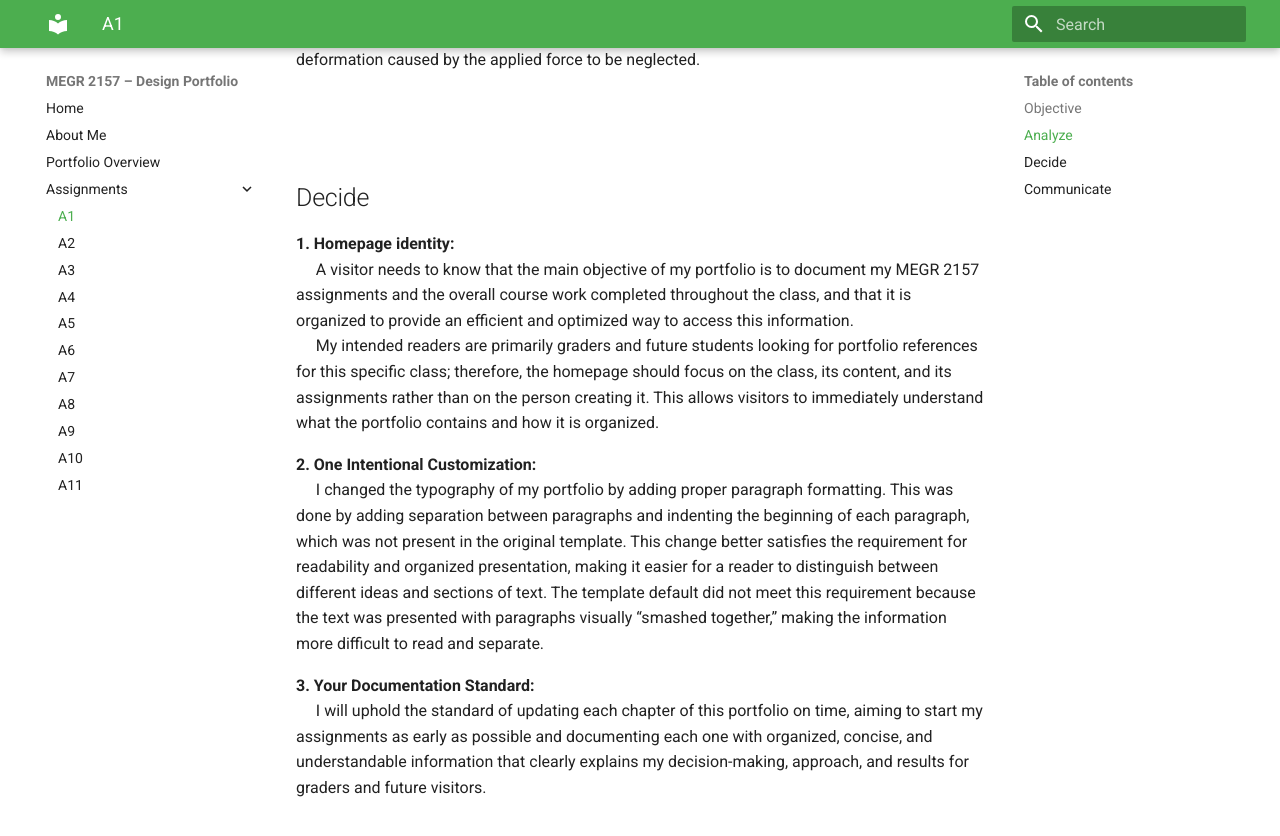
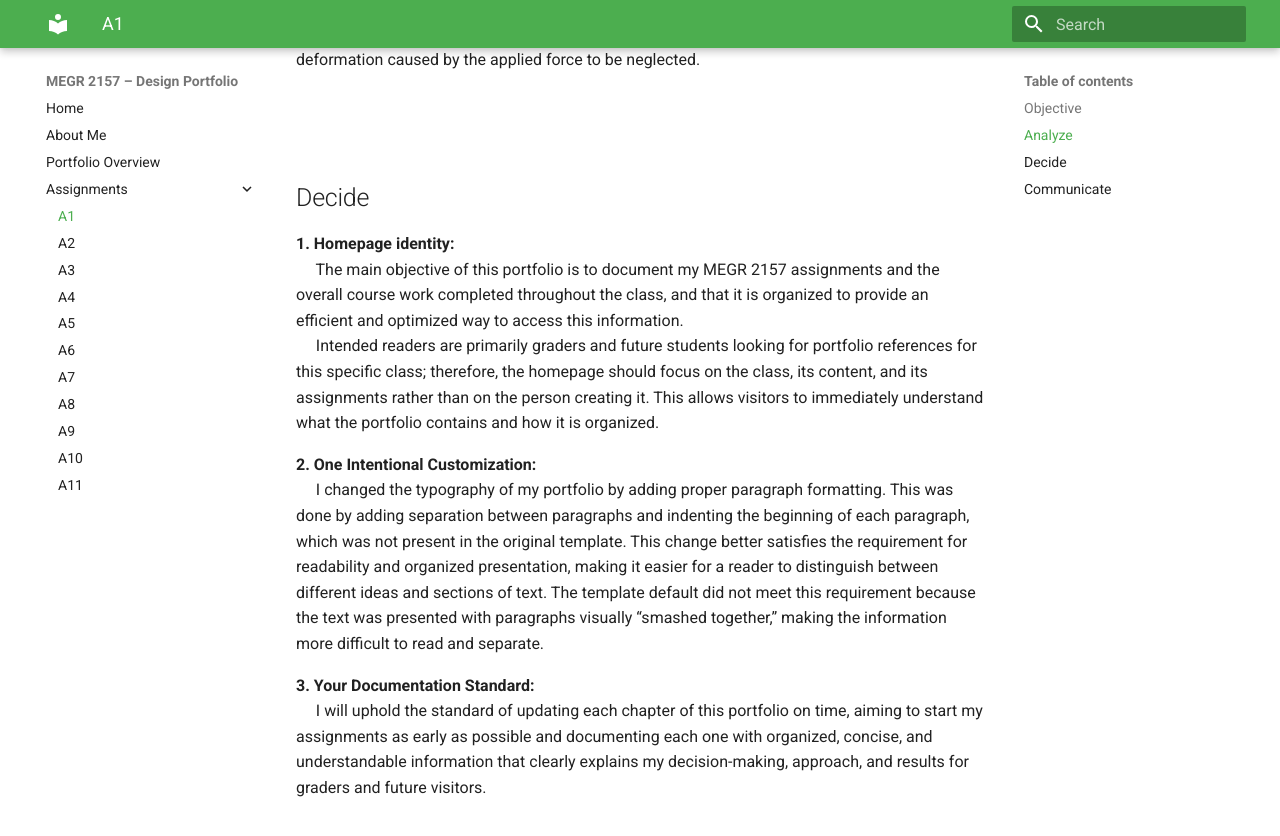
Before and after one commit to abatisti/megr2157-portfolio, an MkDocs documentation site: the page built from docs/assignments/A01/index.md, in a window 1280 px wide and 900 px high, scrolled down 2002 px. Shown: the top 836 px of the window. Built offline with MkDocs 1.6.1 and Material for MkDocs 9.7.7, drawn with Linux system fonts in a browser that asks for light colours.

Commit message:
Update index.md

```diff
--- a/docs/assignments/A01/index.md
+++ b/docs/assignments/A01/index.md
@@ -47,8 +47,8 @@ One assumption that makes this model valid is that the wrench is sufficiently ri
 ## Decide
 
 **1. Homepage identity:**
-&nbsp;&nbsp;&nbsp;&nbsp;  A visitor needs to know that the main objective of my portfolio is to document my MEGR 2157 assignments and the overall course work completed throughout the class, and that it is organized to provide an efficient and optimized way to access this information.
-&nbsp;&nbsp;&nbsp;&nbsp;   My intended readers are primarily graders and future students looking for portfolio references for this specific class; therefore, the homepage should focus on the class, its content, and its assignments rather than on the person creating it. This allows visitors to immediately understand what the portfolio contains and how it is organized.
+&nbsp;&nbsp;&nbsp;&nbsp;  The main objective of this portfolio is to document my MEGR 2157 assignments and the overall course work completed throughout the class, and that it is organized to provide an efficient and optimized way to access this information.
+&nbsp;&nbsp;&nbsp;&nbsp;   Intended readers are primarily graders and future students looking for portfolio references for this specific class; therefore, the homepage should focus on the class, its content, and its assignments rather than on the person creating it. This allows visitors to immediately understand what the portfolio contains and how it is organized.
 
 
 **2. One Intentional Customization:**
```
